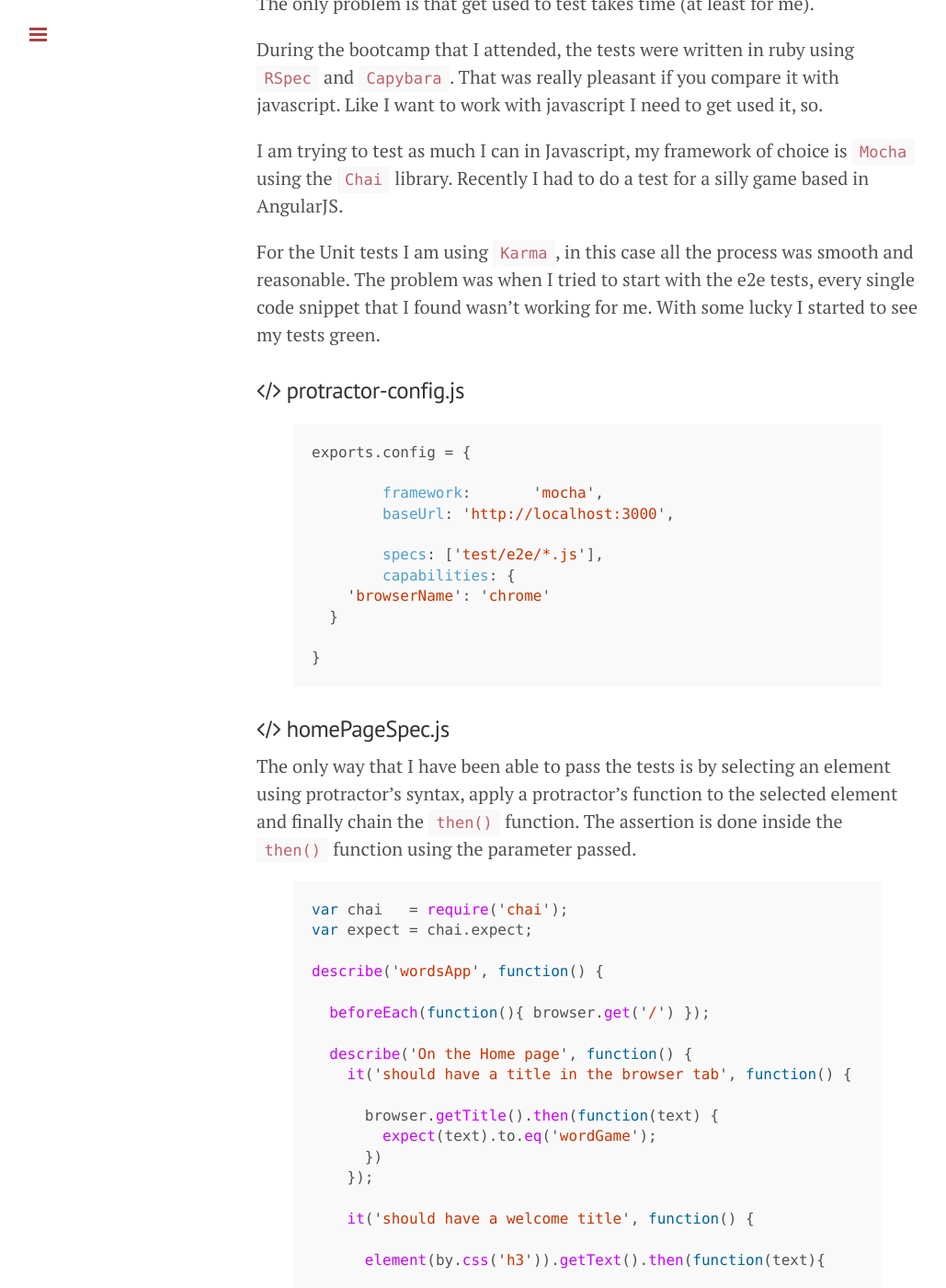
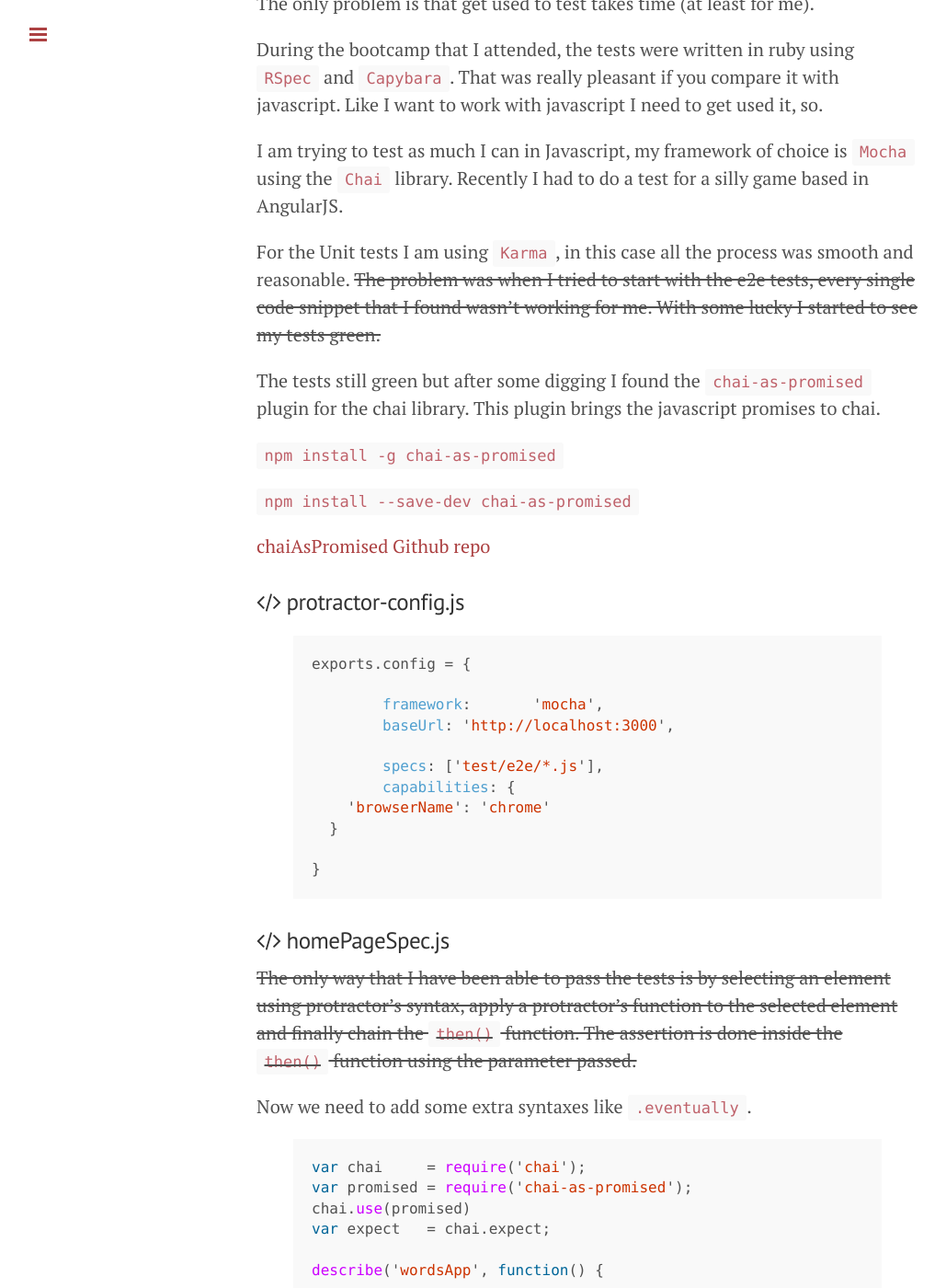
Before and after one commit to byverdu/byverdu.github.io, a Jekyll site: the page built from _posts/2014-11-16-e2e-tests-with-protractor-and-mocha.md, in a window 1280 px wide and 1400 px high, scrolled down 303 px. Shown: the whole window at 92% size, without its empty margins (1-1030 px from the left). Built offline with Jekyll 4.4.1, drawn with Linux system fonts in a browser that asks for light colours; nearby versions of some CDN libraries; Markdown is read by kramdown in place of the engine named in the settings; comment, search, counter and statistics services are not loaded; some of the changed text lies outside the part shown.

Commit message:
update post e2e tests

```diff
--- a/_posts/2014-11-16-e2e-tests-with-protractor-and-mocha.md
+++ b/_posts/2014-11-16-e2e-tests-with-protractor-and-mocha.md
@@ -12,7 +12,15 @@
 
 I am trying to test as much I can in Javascript, my framework of choice is `Mocha` using the `Chai` library. Recently I had to do a test for a silly game based in AngularJS.
 
-For the Unit tests I am using `Karma`, in this case all the process was smooth and reasonable. The problem was when I tried to start with the e2e tests, every single code snippet that I found wasn't working for me. With some lucky I started to see my tests green.
+For the Unit tests I am using `Karma`, in this case all the process was smooth and reasonable. <del>The problem was when I tried to start with the e2e tests, every single code snippet that I found wasn't working for me. With some lucky I started to see my tests green.</del>
+
+The tests still green but after some digging I found the `chai-as-promised` plugin for the chai library. This plugin brings the javascript promises to chai.
+
+`npm install -g chai-as-promised`
+
+`npm install --save-dev chai-as-promised`
+
+[chaiAsPromised Github repo](https://github.com/domenic/chai-as-promised)
 
 ### <i class="fa fa-code"></i> protractor-config.js
 
@@ -32,12 +40,16 @@
 
 ### <i class="fa fa-code"></i> homePageSpec.js
 
-The only way that I have been able to pass the tests is by selecting an element using protractor's syntax, apply a protractor's function to the selected element and finally chain the `then()` function. The assertion is done inside the `then()` function using the parameter passed.
+<del>The only way that I have been able to pass the tests is by selecting an element using protractor's syntax, apply a protractor's function to the selected element and finally chain the `then()` function. The assertion is done inside the `then()` function using the parameter passed.</del>
+
+Now we need to add some extra syntaxes like `.eventually`.
 
 
 {% highlight javascript %}
-var chai   = require('chai');
-var expect = chai.expect;
+var chai     = require('chai');
+var promised = require('chai-as-promised');
+chai.use(promised)
+var expect   = chai.expect;
 
 describe('wordsApp', function() {
 
@@ -46,42 +58,30 @@
   describe('On the Home page', function() {
     it('should have a title in the browser tab', function() {
 
-      browser.getTitle().then(function(text) {
-        expect(text).to.eq('wordGame');
-      })
+      expect(browser.getTitle()).to.eventually.eq('wordGame');
     });
 
     it('should have a welcome title', function() {
 
-      element(by.css('h3')).getText().then(function(text){
-
-        expect(text).to.eq('Welcome to wordGame');
-      })
+      var header = element(by.css('h3'));
+      expect(header.getText()).to.eventually.eq('Welcome to wordGame');
     });
 
     it('should display the English keyWord', function() {
 
-      element(by.binding('keyWord')).isPresent().then(function(elem){
-
-        expect(elem).to.be.true
-      });
-
+      var keyWord = element(by.binding('keyWord'));
+      expect(keyWord.isPresent()).to.eventually.be.true
     });
 
     it('should display the English keyPhrase', function() {
 
-      element(by.binding('keyPhrase')).isPresent().then(function(elem){
-
-        expect(elem).to.be.true
-      })
+      var keyPhrase = element(by.binding('keyPhrase'));
+      expect(keyPhrase.isPresent()).to.eventually.be.true;
     });
 
     it('should display the possible answers', function() {
-
-      element.all(by.repeater('spanish in spanishWords')).count().then(function(count){
-
-        expect(count).to.eq(3);
-      });
+      var spanish = element.all(by.repeater('spanish in spanishWords'));
+      expect(spanish.count()).to.eventually.eq(3);
     });
   });
 });
```
